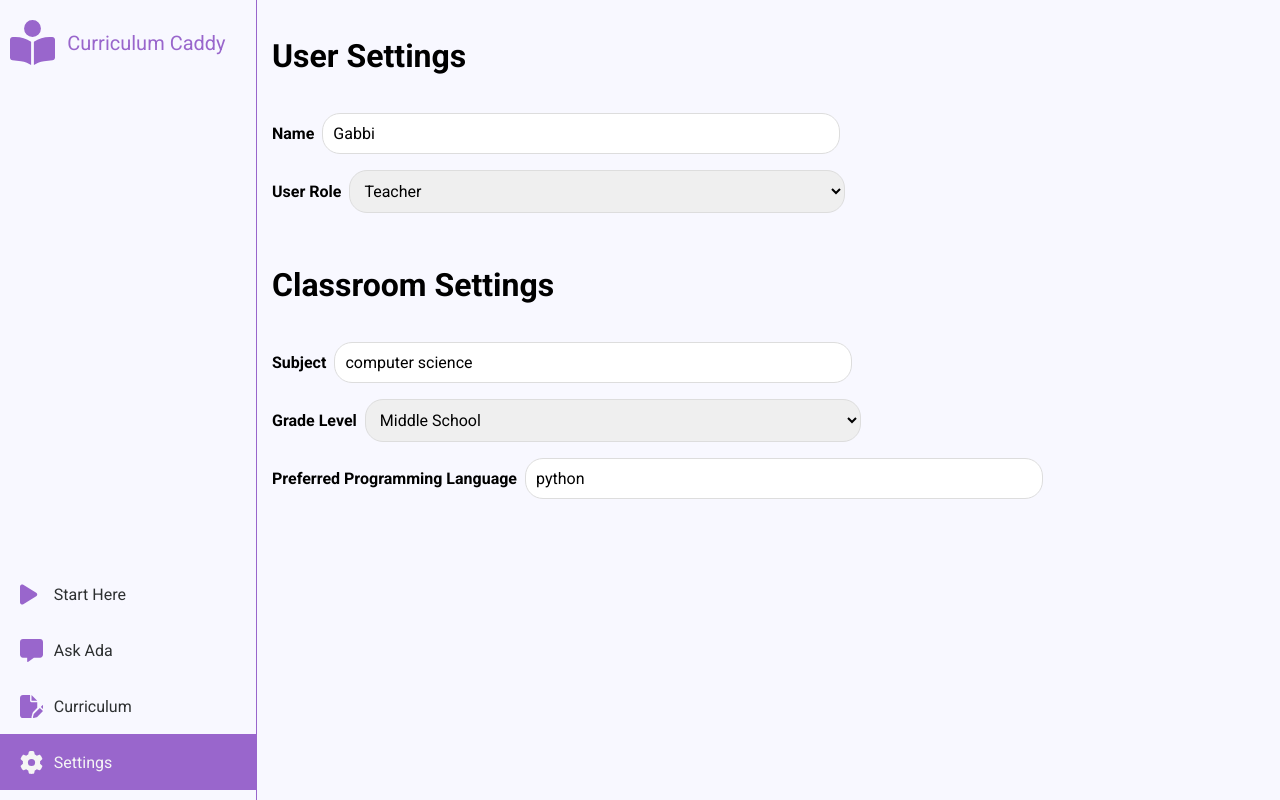
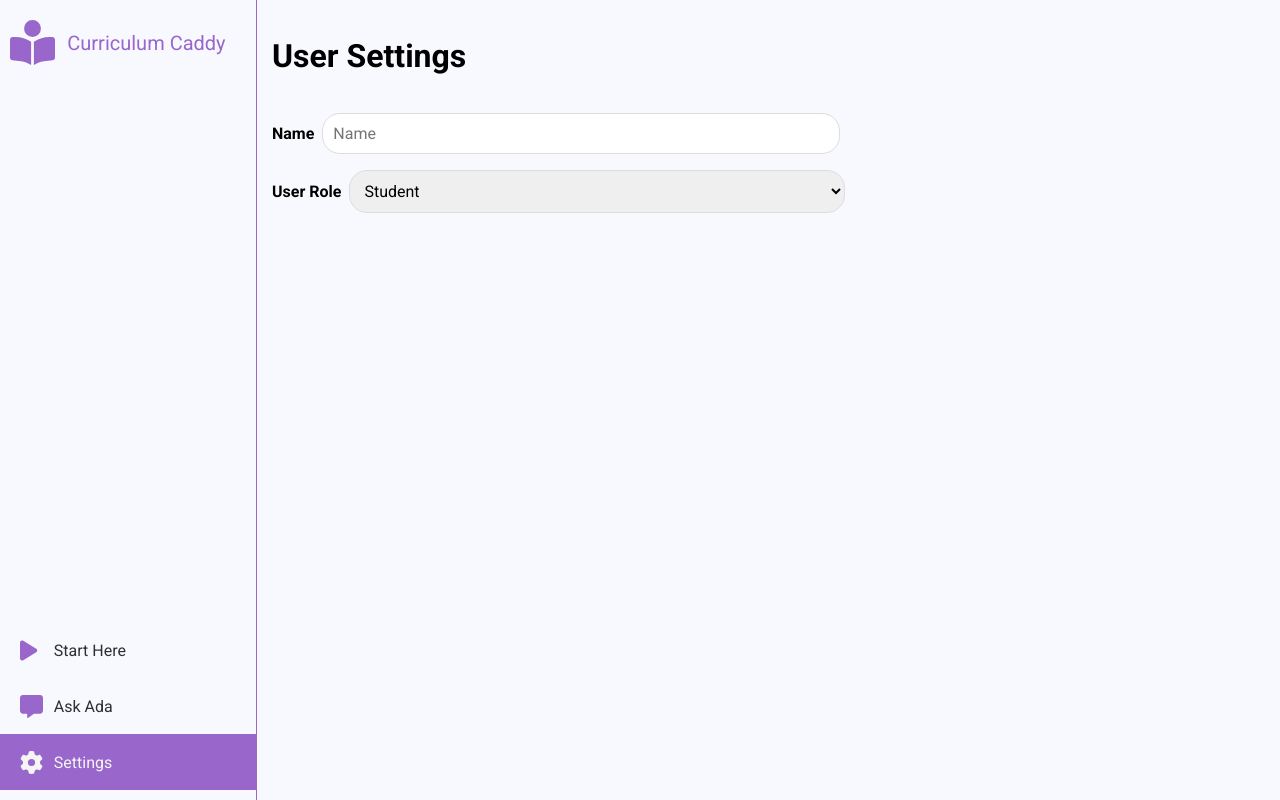
Before and after one commit to gabbirenee/curriculum-caddy, a React (Create React App) app: page /settings in a window 1280 px wide. Built offline with nearby package versions, Linux system fonts and the light colour scheme; no server answers; the database is empty.

Commit message:
Stored user settings in local storage

```diff
--- a/src/Components/App.js
+++ b/src/Components/App.js
@@ -8,19 +8,19 @@ import { ref, onValue, get } from "firebase/database";
 
 function App () {
     // the programming language that will be used in bot responses
-    const [prog_lang, setProgLang] = useState('python');
+    const [prog_lang, setProgLang] = useState(localStorage.getItem('prog_lang'));
 
     // the subject that is being focused on for the tutoring session
-    const [subject, setSubject] = useState('computer science');
+    const [subject, setSubject] = useState(localStorage.getItem('subject'));
 
     // the grade level/range of the classroom
-    const [grade_level, setGradeLevel] = useState('middle school');
+    const [grade_level, setGradeLevel] = useState(localStorage.getItem('grade_level'));
 
     // the name of the learner
-    const [student_name, setStudentName] = useState('Gabbi');
+    const [student_name, setStudentName] = useState(localStorage.getItem('student_name'));
 
     // the role of the user: teacher vs. student
-    const [user_role, setUserRole] = useState('teacher');
+    const [user_role, setUserRole] = useState(localStorage.getItem('user_role'));
 
     // the curriculum info that the teacher has entered
     const [curriculum, setCurriculum] = useState([]);
--- a/src/Components/Settings.js
+++ b/src/Components/Settings.js
@@ -10,12 +10,12 @@ function Settings ({prog_lang, subject, grade_level, student_name, curriculum, s
         <h4 className="inline-header">Name</h4>
         <input
           value={student_name}
-          onChange={(e)=> setStudentName(e.target.value)}
+          onChange={(e)=> {setStudentName(e.target.value); localStorage.setItem('student_name', e.target.value);}}
           placeholder="Name"
         />
         <div />
         <h4 className="inline-header">User Role</h4>
-        <select value={user_role} onChange={(e)=> setUserRole(e.target.value)}>
+        <select value={user_role} onChange={(e)=> {setUserRole(e.target.value); localStorage.setItem('user_role', e.target.value);}}>
           <option value="student">Student</option>
           <option value="teacher">Teacher</option>
         </select>
@@ -25,12 +25,12 @@ function Settings ({prog_lang, subject, grade_level, student_name, curriculum, s
         <h4 className="inline-header">Subject</h4>
         <input
           value={subject}
-          onChange={(e)=> setSubject(e.target.value)}
+          onChange={(e)=> {setSubject(e.target.value); localStorage.setItem('subject', e.target.value);}}
           placeholder="Subject"
         />
         <div />
         <h4 className="inline-header">Grade Level</h4>
-        <select value={grade_level} onChange={(e)=> setGradeLevel(e.target.value)}>
+        <select value={grade_level} onChange={(e)=> {setGradeLevel(e.target.value); localStorage.setItem('grade_level', e.target.value);}}>
           <option value="elementary school">Elementary School</option>
           <option value="middle school">Middle School</option>
           <option value="high school">High School</option>
@@ -40,7 +40,7 @@ function Settings ({prog_lang, subject, grade_level, student_name, curriculum, s
         <h4 className="inline-header">Preferred Programming Language</h4>
         <input
           value={prog_lang}
-          onChange={(e)=> setProgLang(e.target.value)}
+          onChange={(e)=> {setProgLang(e.target.value); localStorage.setItem('prog_lang', e.target.value);}}
           placeholder="Preferred Programming Language"
         />
         <div />
```
